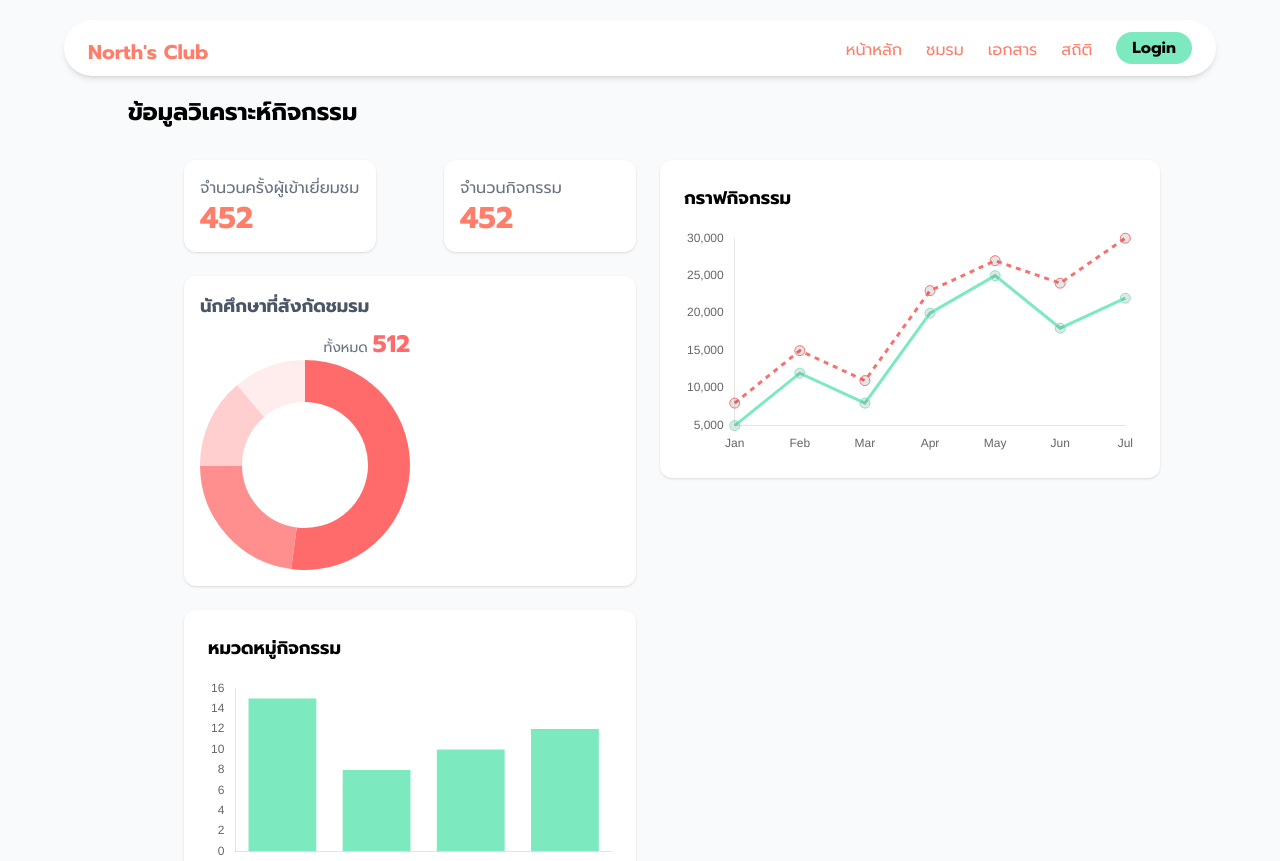
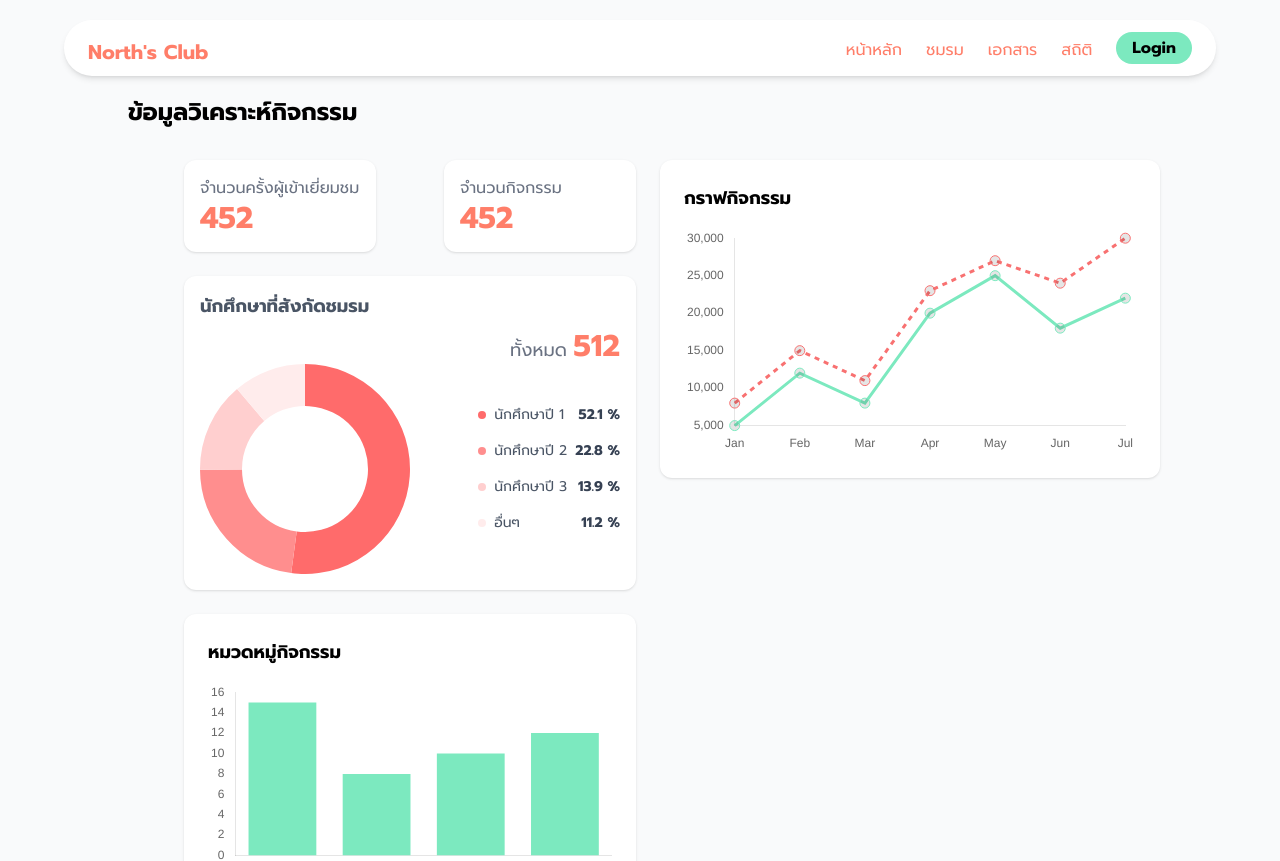
Before and after one commit to PhumipatJ/north-club-app, a React (Vite) app: page /stats in a window 1280 px wide. Shown: the top 861 px of the page. Built offline with nearby package versions, Linux system fonts and the light colour scheme.

Commit message:
Fix Piechart Styling

```diff
--- a/src/components/sections/Statpage.jsx
+++ b/src/components/sections/Statpage.jsx
@@ -4,7 +4,7 @@ import { Doughnut } from "react-chartjs-2";
 
 import { Chart as ChartJS, LineElement, PointElement, LinearScale, Title, CategoryScale, Tooltip, ArcElement, BarElement } from "chart.js";
 
-ChartJS.register(LineElement, PointElement, LinearScale, Title, CategoryScale,  ArcElement, BarElement);
+ChartJS.register(LineElement, PointElement, LinearScale, Title, CategoryScale, ArcElement, BarElement, Tooltip);
 
 const Stat = () => {
   const lineData = {
@@ -29,6 +29,13 @@ const Stat = () => {
       },
     ],
   };
+
+  const labelColors = [
+    { label: "นักศึกษาปี 1", color: "#FF6B6B", value: "52.1 %" },
+    { label: "นักศึกษาปี 2", color: "#FF8E8E", value: "22.8 %" },
+    { label: "นักศึกษาปี 3", color: "#FFCFCF", value: "13.9 %" },
+    { label: "อื่นๆ", color: "#FFECEC", value: "11.2 %" },
+];
 
   const pieData = {
     labels: ["นักศึกษาปี 1", "นักศึกษาปี 2", "นักศึกษาปี 3", "อื่นๆ"],
@@ -108,13 +115,28 @@ const Stat = () => {
                         <h2 className="text-3xl font-bold text-[#FF7E69]">452</h2>
                       </div>
                     </div>
-                    <div className="bg-white rounded-xl shadow p-4">
-                        <div className="w-1/2">
+                  <div className="bg-white rounded-xl shadow p-4 flex flex-col">
                     <h2 className="text-gray-600 font-bold text-lg">นักศึกษาที่สังกัดชมรม</h2>
-                            <p className="text-gray-500 text-sm text-right mt-2">ทั้งหมด <span className="text-[#FF6B6B] font-bold text-2xl">512</span></p>
+                    <div className="items-center text-gray-500 text-right">
+                        <p className="text-gray-500 text-lg mt-2">
+                            ทั้งหมด <span className="text-[#FF7E69] font-bold text-3xl">512</span>
+                        </p>
                     </div>
+                    <div className="flex flex-row justify-between items-center max-w-2xl">
                       <div className="w-1/2">
                       <Doughnut data={pieData} />
+                      </div>
+                        <div className="flex flex-col gap-4">
+                          {labelColors.map((item, index) => (
+                            <div key={index} className="flex items-center gap-2 text-right">
+                              <span className="w-2 h-2 rounded-full"
+                                    style={{ backgroundColor: item.color }}
+                              ></span>
+                                <p className="text-sm text-gray-600">{item.label}</p>
+                                <p className="text-sm font-bold text-gray-700 ml-auto">{item.value}</p>
+                            </div>
+                             ))}
+                        </div>
                     </div>
                 </div>
                 <div className="mt-6 w-full bg-white p-6 rounded-xl shadow">
```
Lines whose indentation alone changed are shown as unchanged.
